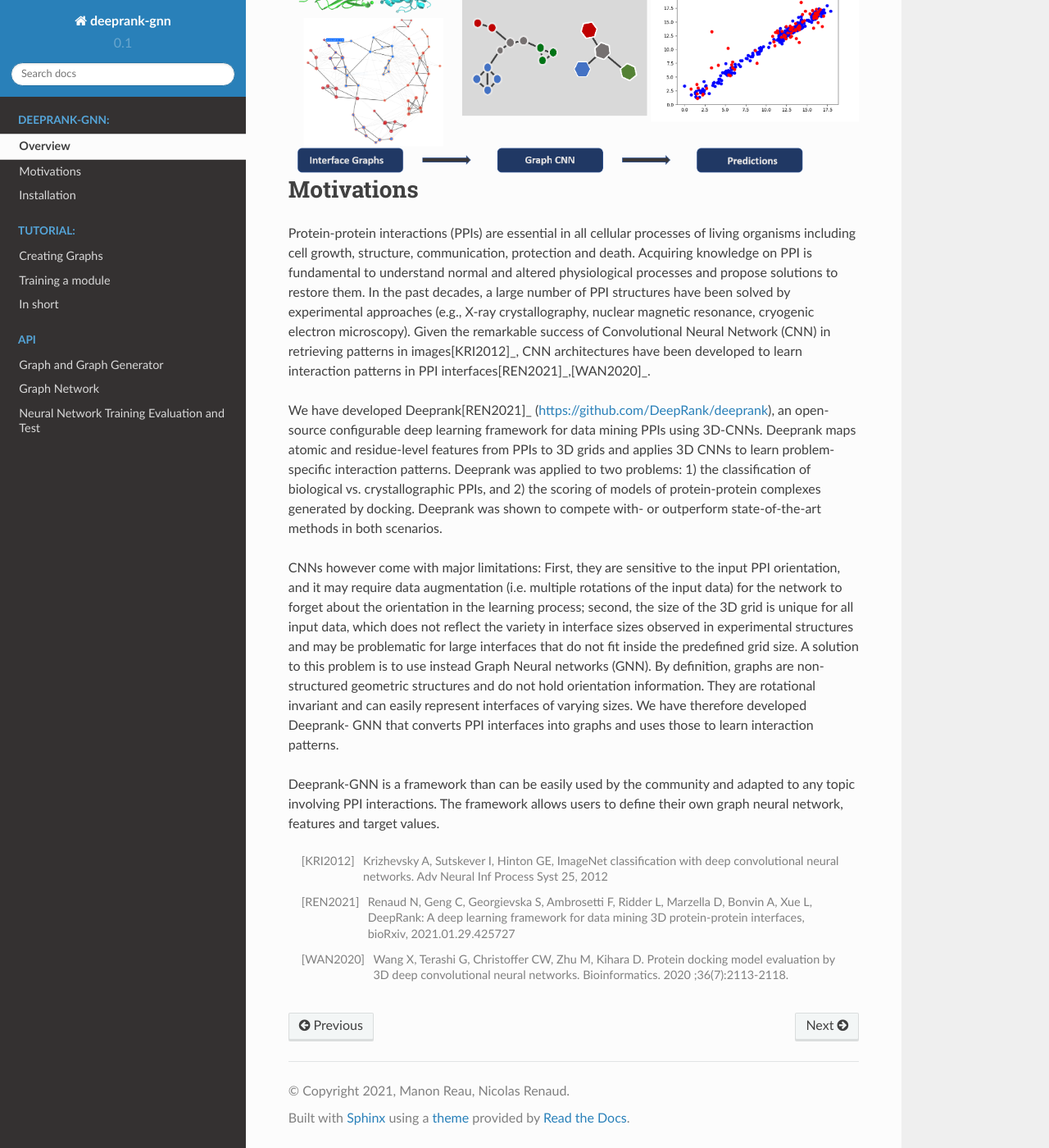
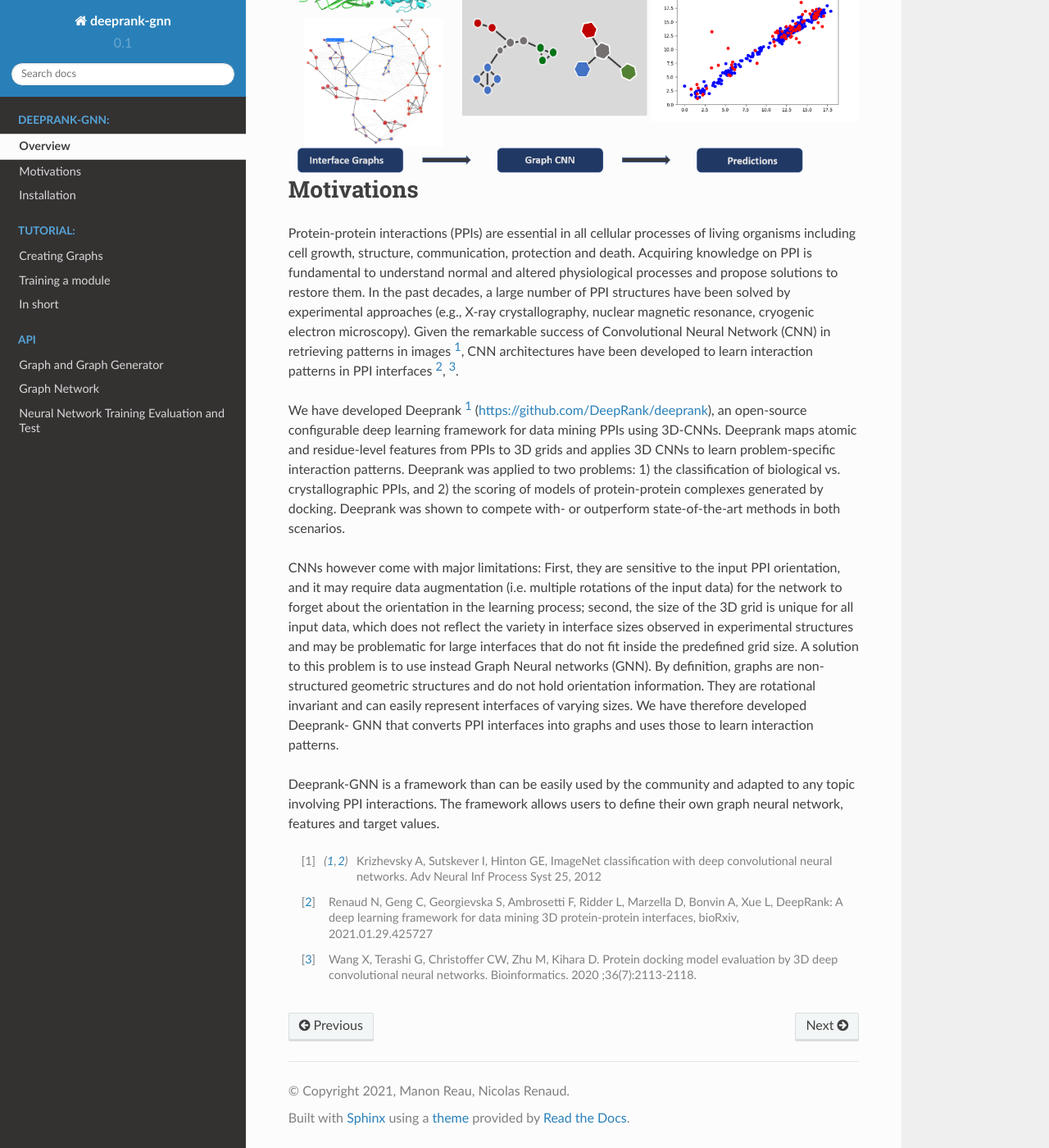
Before and after one commit to DeepRank/Deeprank-GNN, a Sphinx documentation site: the page built from docs/overview.rst, in a window 1280 px wide and 1400 px high, scrolled down 345 px. Shown: the whole window at 82% size. Built offline with Sphinx 7.4.7 and the Read the Docs theme 2.0.0, drawn with Linux system fonts in a browser that asks for light colours.

Commit message:
Update overview.rst

```diff
--- a/docs/overview.rst
+++ b/docs/overview.rst
@@ -16,10 +16,10 @@ including cell growth, structure, communication, protection and death. Acquiring
 fundamental to understand normal and altered physiological processes and propose solutions to
 restore them. In the past decades, a large number of PPI structures have been solved by experimental
 approaches (e.g., X-ray crystallography, nuclear magnetic resonance, cryogenic electron microscopy).
-Given the remarkable success of Convolutional Neural Network (CNN) in retrieving patterns in images[KRI2012]_,
-CNN architectures have been developed to learn interaction patterns in PPI interfaces[REN2021]_,[WAN2020]_.
+Given the remarkable success of Convolutional Neural Network (CNN) in retrieving patterns in images [1]_,
+CNN architectures have been developed to learn interaction patterns in PPI interfaces [2]_, [3]_.
 
-We have developed Deeprank[REN2021]_ (https://github.com/DeepRank/deeprank), an open-source
+We have developed Deeprank [1]_ (https://github.com/DeepRank/deeprank), an open-source
 configurable deep learning framework for data mining PPIs using 3D-CNNs. Deeprank maps atomic and
 residue-level features from PPIs to 3D grids and applies 3D CNNs to learn problem-specific interaction
 patterns. Deeprank was applied to two problems: 1) the classification of biological vs. crystallographic
@@ -39,8 +39,8 @@ GNN that converts PPI interfaces into graphs and uses those to learn interaction
 Deeprank-GNN is a framework than can be easily used by the community and adapted to any topic involving
 PPI interactions. The framework allows users to define their own graph neural network, features and target values.
 
-.. [KRI2012] Krizhevsky A, Sutskever I, Hinton GE, ImageNet classification with deep convolutional neural networks. Adv Neural Inf Process Syst 25, 2012
+.. [1] Krizhevsky A, Sutskever I, Hinton GE, ImageNet classification with deep convolutional neural networks. Adv Neural Inf Process Syst 25, 2012
 
-.. [REN2021] Renaud N, Geng C, Georgievska S, Ambrosetti F, Ridder L, Marzella D, Bonvin A, Xue L, DeepRank: A deep learning framework for data mining 3D protein-protein interfaces, bioRxiv, 2021.01.29.425727
+.. [2] Renaud N, Geng C, Georgievska S, Ambrosetti F, Ridder L, Marzella D, Bonvin A, Xue L, DeepRank: A deep learning framework for data mining 3D protein-protein interfaces, bioRxiv, 2021.01.29.425727
 
-.. [WAN2020] Wang X, Terashi G, Christoffer CW, Zhu M, Kihara D. Protein docking model evaluation by 3D deep convolutional neural networks. Bioinformatics. 2020 ;36(7):2113-2118.
+.. [3] Wang X, Terashi G, Christoffer CW, Zhu M, Kihara D. Protein docking model evaluation by 3D deep convolutional neural networks. Bioinformatics. 2020 ;36(7):2113-2118.
```
